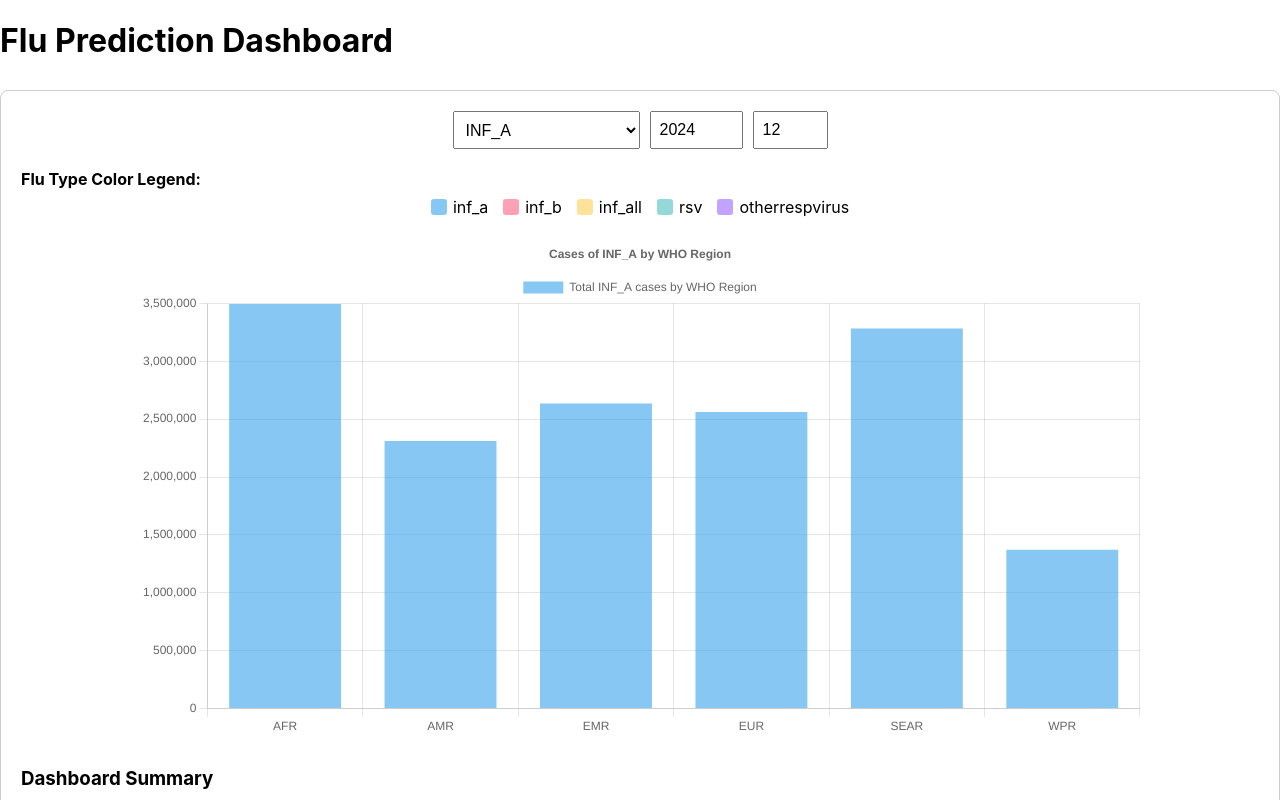
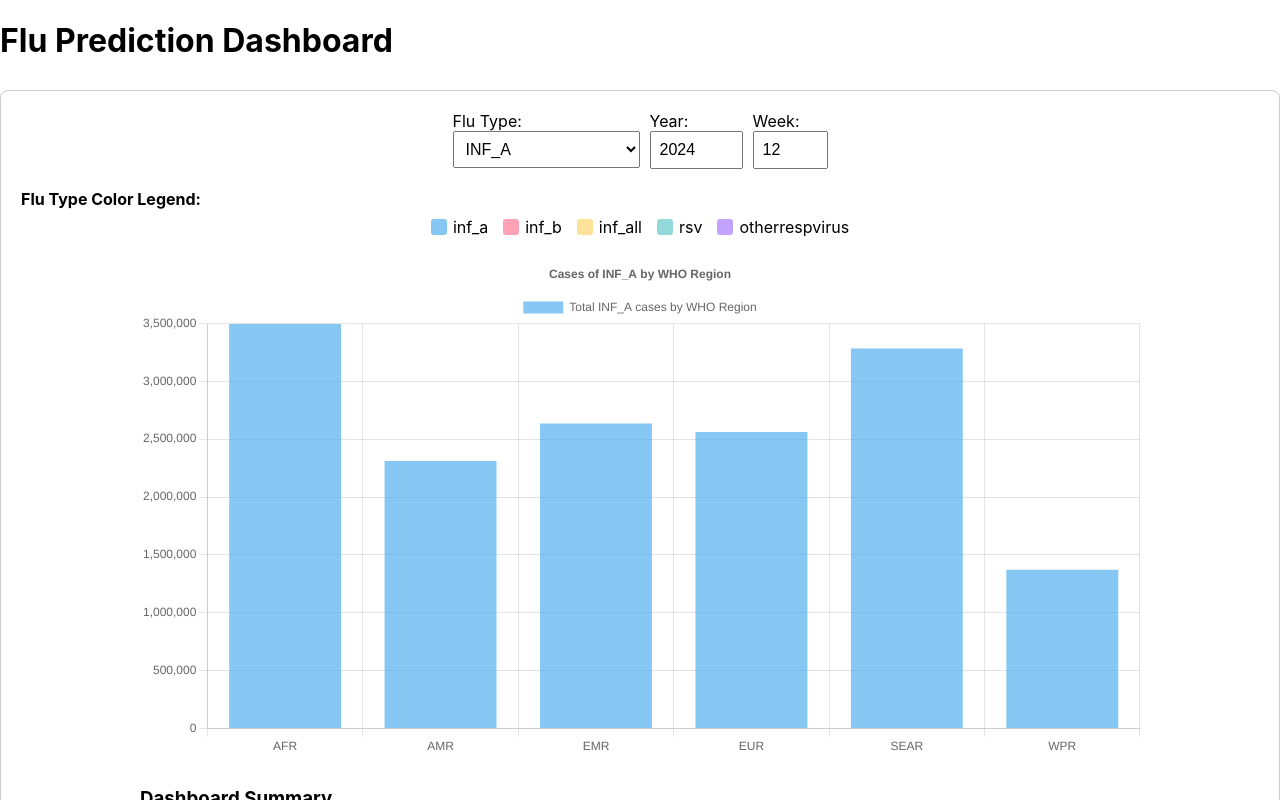
Before and after one commit to frinehart/cs6440-spr2025-group22-, a React (Create React App) app in the folder react-ui/: page / in a window 1280 px wide. Shown: the top 800 px of the page. Built offline with nearby package versions, Linux system fonts and the light colour scheme.

Commit message:
Update chart-component.js

```diff
--- a/react-ui/src/charts-component/chart-component.js
+++ b/react-ui/src/charts-component/chart-component.js
@@ -22,7 +22,6 @@ const fluColors = {
   otherrespvirus: "rgba(153, 102, 255, 0.6)"
 };
 
-// Utility for mock values
 const getRandomCases = () => Math.floor(Math.random() * (3500000 - 100000 + 1)) + 100000;
 
 const ChartComponent = () => {
@@ -53,8 +52,6 @@ const ChartComponent = () => {
     const max = Math.max(...regionData.map(r => r.cases));
     const maxRegionEntry = regionData.find(r => r.cases === max);
 
-    console.log("🧪 Mock Chart Data:", chartData);  // 👈 You can see this in browser console
-
     setData(chartData);
     setMaxRegion(maxRegionEntry?.region || "N/A");
     setMaxCases(max || 0);
@@ -62,19 +59,26 @@ const ChartComponent = () => {
 
   return (
     <div style={{ padding: "20px", border: "1px solid #ccc", borderRadius: "8px", marginTop: "30px" }}>
-      {/* Filters */}
-      <div style={{ marginBottom: "20px", display: "flex", gap: "10px", justifyContent: "center" }}>
+      <div style={{ marginBottom: "20px", display: "flex", gap: "10px", justifyContent: "center", flexWrap: "wrap" }}>
+        <div>
+          <label>Flu Type:</label><br />
           <select value={selectedFlu} onChange={(e) => setSelectedFlu(e.target.value)}>
             {fluTypes.map((flu) => (
               <option key={flu} value={flu}>{flu.toUpperCase()}</option>
             ))}
           </select>
+        </div>
+        <div>
+          <label>Year:</label><br />
           <input
             type="number"
             value={selectedYear}
             onChange={(e) => setSelectedYear(parseInt(e.target.value))}
             min={2000} max={2030}
           />
+        </div>
+        <div>
+          <label>Week:</label><br />
           <input
             type="number"
             value={selectedWeek}
@@ -82,11 +86,11 @@ const ChartComponent = () => {
             min={1} max={52}
           />
         </div>
+      </div>
 
-      {/* Legend */}
       <div style={{ marginBottom: "20px" }}>
         <strong>Flu Type Color Legend:</strong>
-        <div style={{ display: "flex", gap: "15px", marginTop: "8px", justifyContent: "center" }}>
+        <div style={{ display: "flex", gap: "15px", marginTop: "8px", justifyContent: "center", flexWrap: "wrap" }}>
           {Object.entries(fluColors).map(([type, color]) => (
             <div key={type} style={{ display: "flex", alignItems: "center", gap: "6px" }}>
               <div style={{ width: "16px", height: "16px", backgroundColor: color, borderRadius: "3px" }}></div>
@@ -96,9 +100,8 @@ const ChartComponent = () => {
         </div>
       </div>
 
-      {/* Chart */}
-      {data && data.datasets[0].data.length > 0 ? (
-        <div style={{ width: "100%", maxWidth: "1000px", margin: "0 auto" }}>
+      {data ? (
+        <div style={{ width: "90%", maxWidth: "1000px", margin: "auto" }}>
           <Bar
             data={data}
             options={{
@@ -125,8 +128,7 @@ const ChartComponent = () => {
         <p>Loading chart...</p>
       )}
 
-      {/* Summary */}
-      <div style={{ marginTop: "30px", textAlign: "left" }}>
+      <div style={{ marginTop: "30px", textAlign: "left", width: "90%", maxWidth: "1000px", marginInline: "auto" }}>
         <h3>Dashboard Summary</h3>
         <p>
           Based on the selected criteria (<strong>{selectedFlu.toUpperCase()}</strong> - Week <strong>{selectedWeek}</strong>, <strong>{selectedYear}</strong>),
```
Lines whose indentation alone changed are shown as unchanged.
